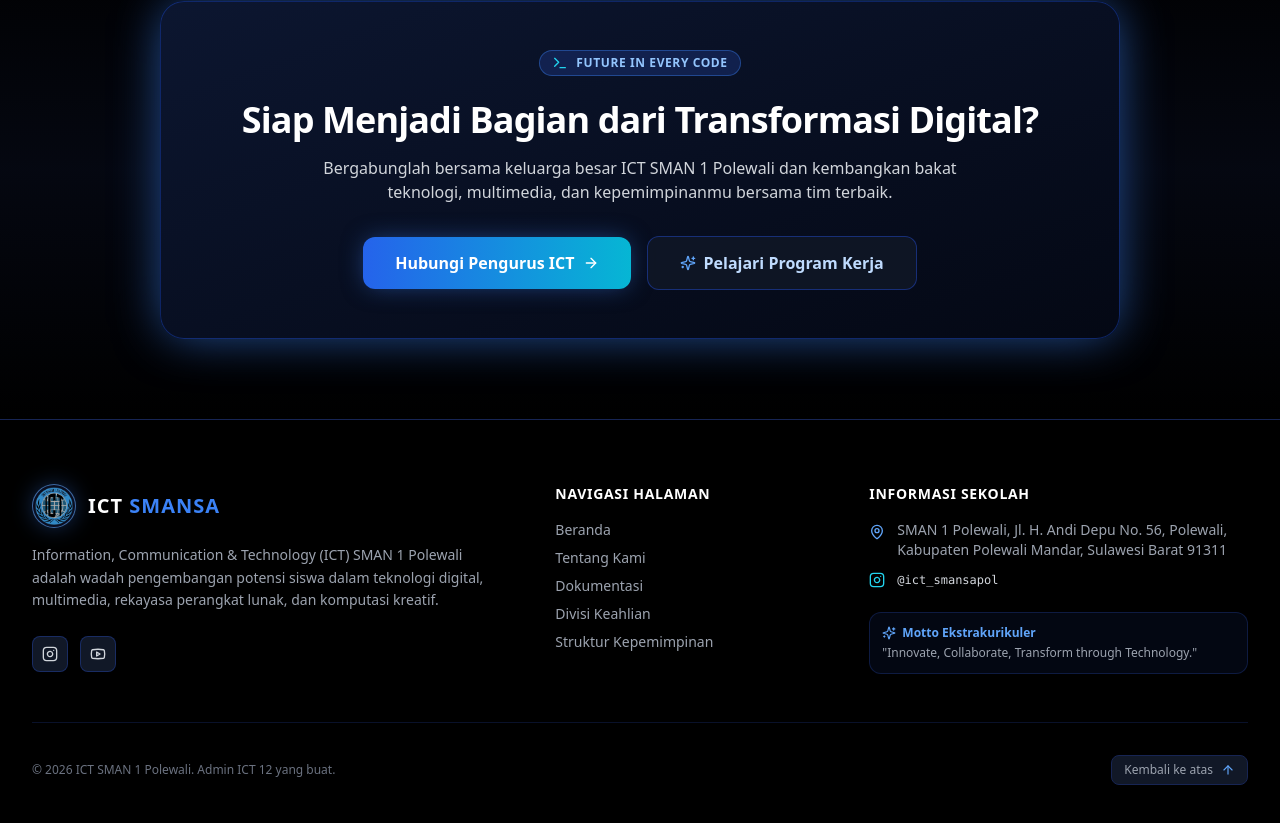
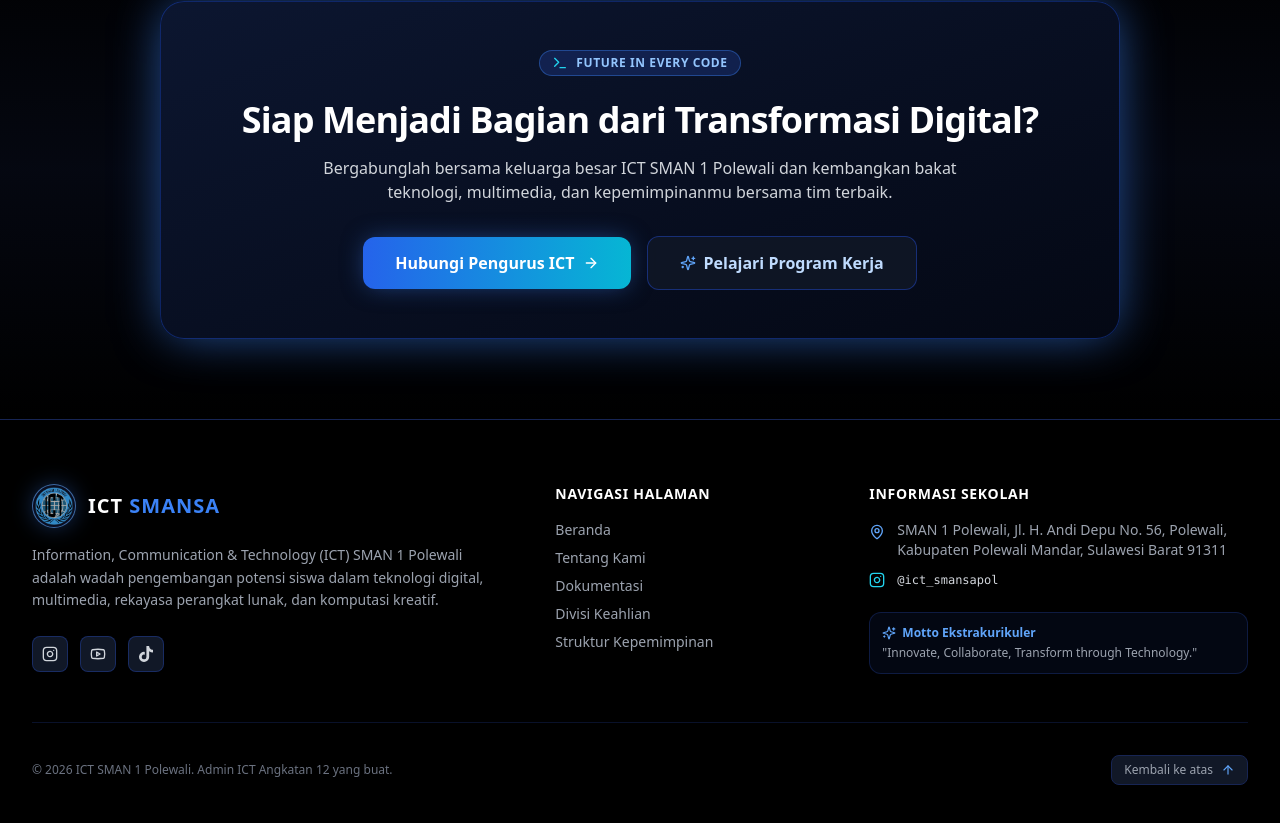
Before and after one commit to qalbialarsyad25-source/COMPANY-PROFILE-ICT, a Next.js app: page / in a window 1280 px wide. Shown: the part 6052-6875 px from the top of the page. Built offline with nearby package versions, Linux system fonts and the light colour scheme.

Commit message:
feat: tiktok href in footer

```diff
--- a/components/Footer.tsx
+++ b/components/Footer.tsx
@@ -2,6 +2,7 @@
 
 import React from "react";
 import { MapPin, Instagram, Youtube, ArrowUp, Sparkles } from "lucide-react";
+import { FaTiktok } from "react-icons/fa6";
 import SafeImage from "./SafeImage";
 
 export default function Footer() {
@@ -56,6 +57,15 @@ export default function Footer() {
                 aria-label="YouTube"
               >
                 <Youtube className="w-4 h-4" />
+              </a>
+              <a
+                href="https://www.tiktok.com/@ictsmansa"
+                target="_blank"
+                rel="noreferrer"
+                className="w-9 h-9 rounded-lg bg-gray-900 border border-blue-900/60 flex items-center justify-center text-gray-300 hover:text-white hover:border-blue-500 hover:bg-blue-600/20 transition-all"
+                aria-label="Tiktok"
+              >
+                <FaTiktok className="w-4 h-4" />
               </a>
             </div>
           </div>
@@ -120,7 +130,7 @@ export default function Footer() {
         {/* Bottom Bar */}
         <div className="pt-8 flex flex-col sm:flex-row items-center justify-between gap-4 text-xs text-gray-500">
           <p suppressHydrationWarning>
-            &copy; {new Date().getFullYear()} ICT SMAN 1 Polewali. Admin ICT 12 yang buat.
+            &copy; {new Date().getFullYear()} ICT SMAN 1 Polewali. Admin ICT Angkatan 12 yang buat.
           </p>
 
           <button
--- a/package.json
+++ b/package.json
@@ -15,6 +15,7 @@
     "next": "^14.2.15",
     "react": "^18.3.1",
     "react-dom": "^18.3.1",
+    "react-icons": "^5.7.0",
     "tailwind-merge": "^2.5.4"
   },
   "devDependencies": {
```
Also changed, not shown: 1 other file (tests, documents, lock files or other folders).
